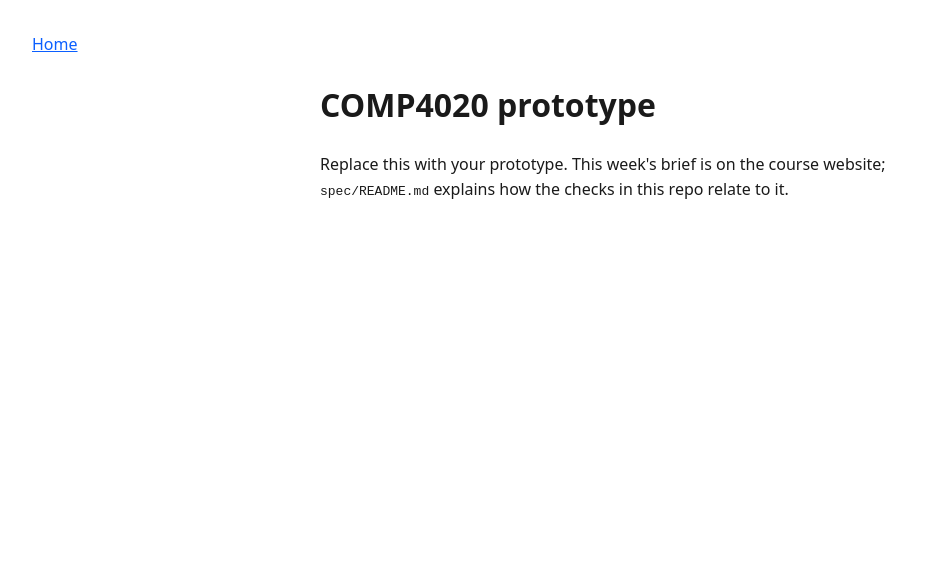
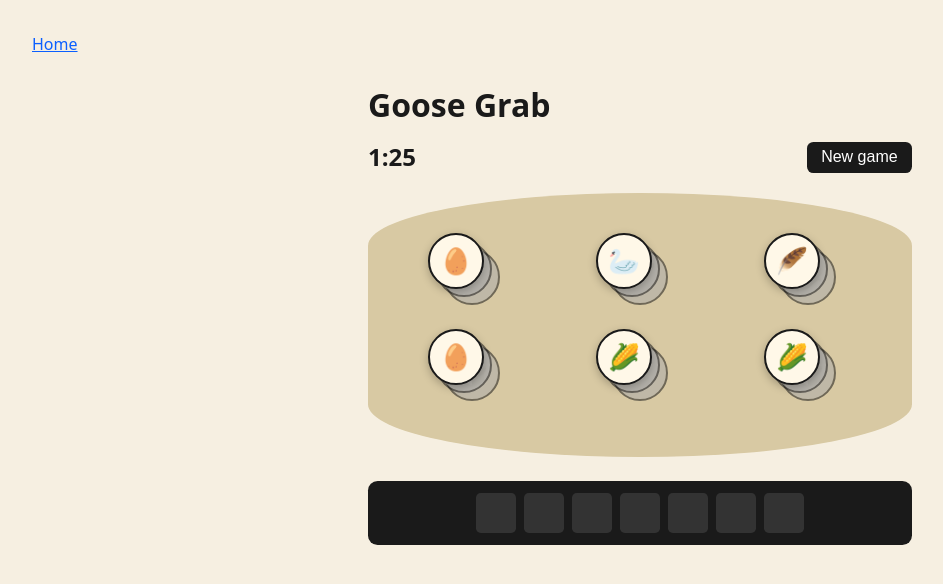
Before and after one commit to comp4020-agentic-coding-studio/comp4020-crit5-Cichlider, a website built with Vite: page index.html in a window 1280 px wide. Shown: the whole page, without its empty margins (0-943 px from the left). Built offline with nearby package versions, Linux system fonts and the light colour scheme.

Commit message:
game: render the pot, rack and timer; wire up clicks
Occluded tiles are dimmed and inert (pointer-events off via
.disabled), the visible top of each stack is bright and clickable ---
the layering itself is the only instruction, no on-screen text
explains the rule. Verified in a real headless Chromium pass: no
console errors, rack fills correctly as tiles are collected.

```diff
--- a/index.html
+++ b/index.html
@@ -3,17 +3,12 @@
   <head>
     <meta charset="UTF-8" />
     <meta name="viewport" content="width=device-width, initial-scale=1.0" />
-    <title>COMP4020 prototype</title>
+    <title>Goose Grab</title>
     <meta
       name="description"
-      content="Replace this with one sentence saying what this page is. A search result and a link preview both show it."
+      content="A tiny stacked-tile matching game: clear the pot before the rack overflows or the clock runs out."
     />
 
-    <!--
-      The link-preview card: public/card.png, 1200x630 --- replace it. The URL
-      resolves against this page, like any link. No og:title/og:description:
-      scrapers fall back to the <title> and description above.
-    -->
     <meta property="og:type" content="website" />
     <meta property="og:image" content="./card.png" />
     <meta name="twitter:card" content="summary_large_image" />
@@ -27,11 +22,14 @@
       </nav>
     </header>
     <main>
-      <h1>COMP4020 prototype</h1>
-      <p>
-        Replace this with your prototype. This week's brief is on the course website;
-        <code>spec/README.md</code> explains how the checks in this repo relate to it.
-      </p>
+      <h1>Goose Grab</h1>
+      <div class="hud">
+        <span class="timer" id="timer" aria-live="polite">1:30</span>
+        <button class="restart" id="restart" type="button">New game</button>
+      </div>
+      <div class="board" id="board" aria-label="Pot of tiles"></div>
+      <div class="rack" id="rack" aria-label="Collected tiles"></div>
+      <p class="banner" id="banner" aria-live="polite" hidden></p>
     </main>
     <script type="module" src="./main.ts"></script>
   </body>
--- a/main.ts
+++ b/main.ts
@@ -1,4 +1,120 @@
-// The TypeScript entry point, loaded as a module by index.html. Vite compiles
-// it; `pnpm typecheck` type-checks it. If the week's spec rules out
-// JavaScript, delete this file and the script tag that loads it.
-export {};
+import { collect, createGame, generateLevel, isVisible, tick, type GameState } from "./game";
+
+const EMOJI: Record<string, string> = {
+  goose: "🦢",
+  egg: "🥚",
+  corn: "🌽",
+  bread: "🍞",
+  feather: "🪶",
+  wheat: "🌾",
+};
+
+const board = document.getElementById("board")!;
+const rack = document.getElementById("rack")!;
+const timerEl = document.getElementById("timer")!;
+const banner = document.getElementById("banner")!;
+const restartBtn = document.getElementById("restart")!;
+
+let state: GameState = createGame(generateLevel());
+let intervalId: number | undefined;
+
+function stacksOf(state: GameState): string[][] {
+  const byStack = new Map<string, string[]>();
+  for (const tile of state.level.tiles) {
+    const stackId = tile.id.split("-")[0];
+    if (!byStack.has(stackId)) byStack.set(stackId, []);
+    byStack.get(stackId)!.push(tile.id);
+  }
+  return [...byStack.values()];
+}
+
+function renderBoard() {
+  board.innerHTML = "";
+  for (const stackIds of stacksOf(state)) {
+    const stackEl = document.createElement("div");
+    stackEl.className = "stack";
+    for (const id of stackIds) {
+      const tile = state.level.tiles.find((t) => t.id === id)!;
+      const depth = Number(id.split("-d")[1]);
+      const el = document.createElement("button");
+      el.type = "button";
+      el.className = "tile";
+      el.style.setProperty("--depth", String(depth));
+      const onBoard = state.board.has(id);
+      if (!onBoard) {
+        el.classList.add("gone");
+      } else if (isVisible(state, id)) {
+        el.classList.add("visible");
+        el.textContent = EMOJI[tile.kind];
+        el.addEventListener("click", () => {
+          state = collect(state, id);
+          render();
+        });
+      } else {
+        el.classList.add("covered");
+        el.disabled = true;
+        el.textContent = EMOJI[tile.kind];
+      }
+      stackEl.appendChild(el);
+    }
+    board.appendChild(stackEl);
+  }
+}
+
+function renderRack() {
+  rack.innerHTML = "";
+  for (let i = 0; i < state.level.rackCapacity; i++) {
+    const slot = document.createElement("div");
+    slot.className = "slot";
+    const kind = state.rack[i];
+    if (kind) slot.textContent = EMOJI[kind];
+    rack.appendChild(slot);
+  }
+}
+
+function renderTimer() {
+  const s = Math.ceil(state.timeRemaining);
+  timerEl.textContent = `${Math.floor(s / 60)}:${String(s % 60).padStart(2, "0")}`;
+}
+
+function renderBanner() {
+  if (state.status === "won") {
+    banner.textContent = "Pot's empty --- you win.";
+    banner.hidden = false;
+  } else if (state.status === "lost") {
+    banner.textContent =
+      state.timeRemaining === 0 ? "Out of time --- you lose." : "Rack overflowed --- you lose.";
+    banner.hidden = false;
+  } else {
+    banner.hidden = true;
+  }
+}
+
+function render() {
+  renderBoard();
+  renderRack();
+  renderTimer();
+  renderBanner();
+  if (state.status !== "playing" && intervalId !== undefined) {
+    clearInterval(intervalId);
+    intervalId = undefined;
+  }
+}
+
+function startClock() {
+  if (intervalId !== undefined) clearInterval(intervalId);
+  intervalId = window.setInterval(() => {
+    state = tick(state, 1);
+    renderTimer();
+    if (state.status !== "playing") render();
+  }, 1000);
+}
+
+restartBtn.addEventListener("click", () => {
+  state = createGame(generateLevel());
+  render();
+  startClock();
+});
+
+render();
+startClock();
--- a/styles.css
+++ b/styles.css
@@ -4,13 +4,125 @@ body {
   font-family: system-ui, sans-serif;
   line-height: 1.6;
   color: #1a1a1a;
+  background: #f6efe1;
 }
 
 main {
-  max-width: 40rem;
+  max-width: 34rem;
   margin: 0 auto;
 }
 
 a {
   color: #0b5fff;
 }
+
+h1 {
+  margin-bottom: 0.5rem;
+}
+
+.hud {
+  display: flex;
+  align-items: center;
+  justify-content: space-between;
+  margin-bottom: 1rem;
+}
+
+.timer {
+  font-size: 1.5rem;
+  font-variant-numeric: tabular-nums;
+  font-weight: 700;
+}
+
+.restart {
+  font-size: 1rem;
+  padding: 0.4rem 0.9rem;
+  border: none;
+  border-radius: 0.4rem;
+  background: #1a1a1a;
+  color: white;
+  cursor: pointer;
+}
+
+.board {
+  display: grid;
+  grid-template-columns: repeat(3, 1fr);
+  gap: 1.5rem;
+  background: #d8c9a3;
+  border-radius: 50% / 20%;
+  padding: 3rem 2rem;
+  margin-bottom: 1.5rem;
+}
+
+.stack {
+  position: relative;
+  height: 4.5rem;
+}
+
+.tile {
+  position: absolute;
+  inset: 0;
+  margin: auto;
+  width: 3.5rem;
+  height: 3.5rem;
+  border-radius: 50%;
+  border: 2px solid #1a1a1a;
+  font-size: 1.6rem;
+  display: flex;
+  align-items: center;
+  justify-content: center;
+  padding: 0;
+  transform: translate(calc(var(--depth) * -0.5rem), calc(var(--depth) * -0.5rem));
+  z-index: var(--depth);
+  transition: opacity 0.15s ease;
+}
+
+.tile.gone {
+  display: none;
+}
+
+.tile.covered {
+  background: #b7ab8d;
+  filter: grayscale(1);
+  opacity: 0.55;
+  cursor: default;
+}
+
+.tile.visible {
+  background: #fff8e8;
+  cursor: pointer;
+  box-shadow: 0 3px 8px rgba(0, 0, 0, 0.25);
+}
+
+.tile.visible:hover {
+  transform: translate(calc(var(--depth) * -0.5rem), calc(var(--depth) * -0.5rem - 0.15rem));
+}
+
+.rack {
+  display: flex;
+  gap: 0.5rem;
+  justify-content: center;
+  padding: 0.75rem;
+  background: #1a1a1a;
+  border-radius: 0.6rem;
+  margin-bottom: 1rem;
+}
+
+.slot {
+  width: 2.5rem;
+  height: 2.5rem;
+  border-radius: 0.3rem;
+  background: #333;
+  display: flex;
+  align-items: center;
+  justify-content: center;
+  font-size: 1.3rem;
+}
+
+.banner {
+  text-align: center;
+  font-size: 1.3rem;
+  font-weight: 700;
+  padding: 0.75rem;
+  border-radius: 0.5rem;
+  background: #ffe8a3;
+}
```
